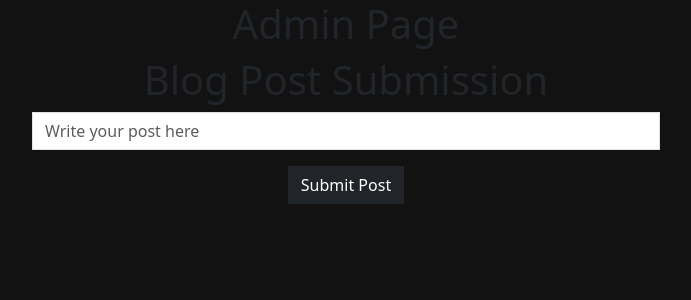
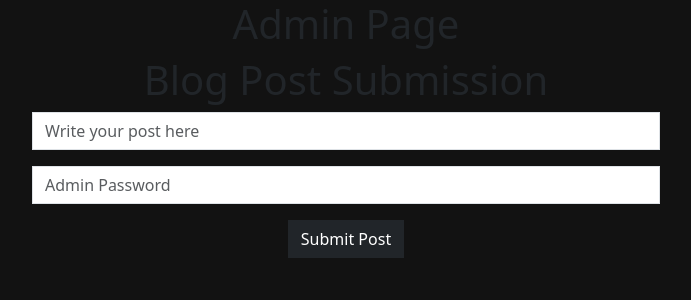
Before and after one commit to AlexZan/blog, a React (Create React App) app: page /admin in a window 1280 px wide. Shown: the top 300 px of the page, without its empty margins (294-985 px from the left). Built offline with nearby package versions, Linux system fonts and the light colour scheme; no server answers.

Commit message:
5.3 - password

```diff
--- a/src/PostForm.js
+++ b/src/PostForm.js
@@ -6,14 +6,15 @@ import { addPost } from './postsSlice';
 
 const PostForm = () => {
   const [post, setPost] = useState('');
+  const [password, setPassword] = useState('');
   const dispatch = useDispatch();
 
   const handleSubmit = (event) => {
     event.preventDefault();
     if (!post.trim()) return;
 
-      // Dispatch the addPost action
-      dispatch(addPost(post));
+    // Dispatch the addPost action with post content and password
+    dispatch(addPost({ content: post, password }));
     setPost('');
   };
 
@@ -31,6 +32,15 @@ const PostForm = () => {
               className="rounded-0"
             />
           </Form.Group>
+          <Form.Group className="mb-3">
+            <Form.Control
+              type="password"
+              placeholder="Admin Password"
+              value={password}
+              onChange={(e) => setPassword(e.target.value)}
+              className="rounded-0"
+            />
+          </Form.Group>
           <Button variant="dark" type="submit" className="rounded-0">Submit Post</Button>
         </Form>
       </Col>
--- a/src/postsSlice.js
+++ b/src/postsSlice.js
@@ -9,14 +9,14 @@ export const fetchPosts = createAsyncThunk('posts/fetchPosts', async () => {
 });
 
 // Async thunk for adding a new post
-export const addPost = createAsyncThunk('posts/addPost', async (postContent, { rejectWithValue }) => {
+export const addPost = createAsyncThunk('posts/addPost', async ({ content, password }, { rejectWithValue }) => {
   try {
     const response = await fetch('http://localhost:5000/posts', {
       method: 'POST',
       headers: {
         'Content-Type': 'application/json',
       },
-      body: JSON.stringify({ post: postContent }), // Ensure this matches your backend's expected format
+      body: JSON.stringify({ post: content, password }),
     });
 
     if (!response.ok) {
```
Lines whose indentation alone changed are shown as unchanged.
